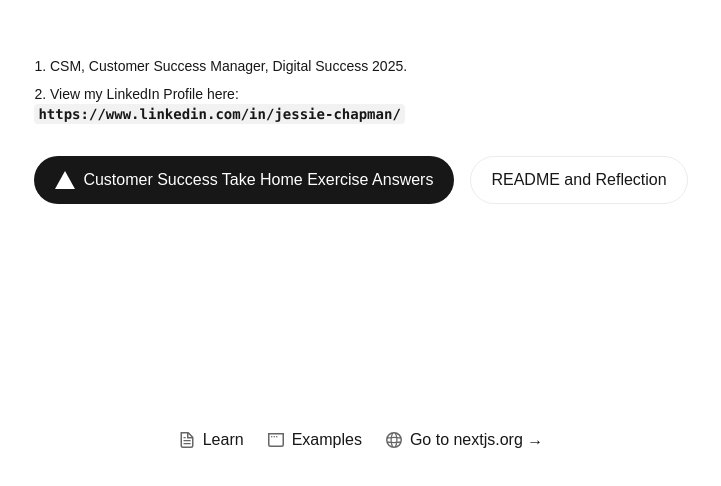
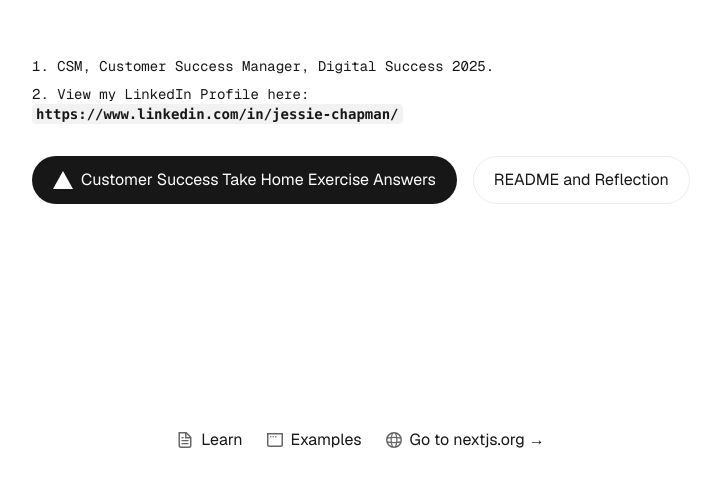
Before and after one commit to jchapman93/CSM-Digital-Success, a Next.js app: page / in a window 1280 px wide. Shown: the part 270-756 px from the top of the page, without its empty margins (279-1000 px from the left). Built offline with nearby package versions, Linux system fonts and the light colour scheme.

Commit message:
removed analytics

```diff
--- a/app/layout.tsx
+++ b/app/layout.tsx
@@ -1,6 +1,5 @@
 import type { Metadata } from "next";
 import { Geist, Geist_Mono } from "next/font/google";
-import { Analytics } from "@vercel/analytics/react";
 import "./globals.css";
 
 const geistSans = Geist({
@@ -21,17 +20,15 @@ export const metadata: Metadata = {
 
 export default function RootLayout({
   children,
-}: {
+}: Readonly<{
   children: React.ReactNode;
-}) {
+}>) {
   return (
     <html lang="en">
-      <head>
-        <title>Next.js</title>
-      </head>
-      <body>
+      <body
+        className={`${geistSans.variable} ${geistMono.variable} antialiased`}
+      >
         {children}
-        <Analytics />
       </body>
     </html>
   );
```
